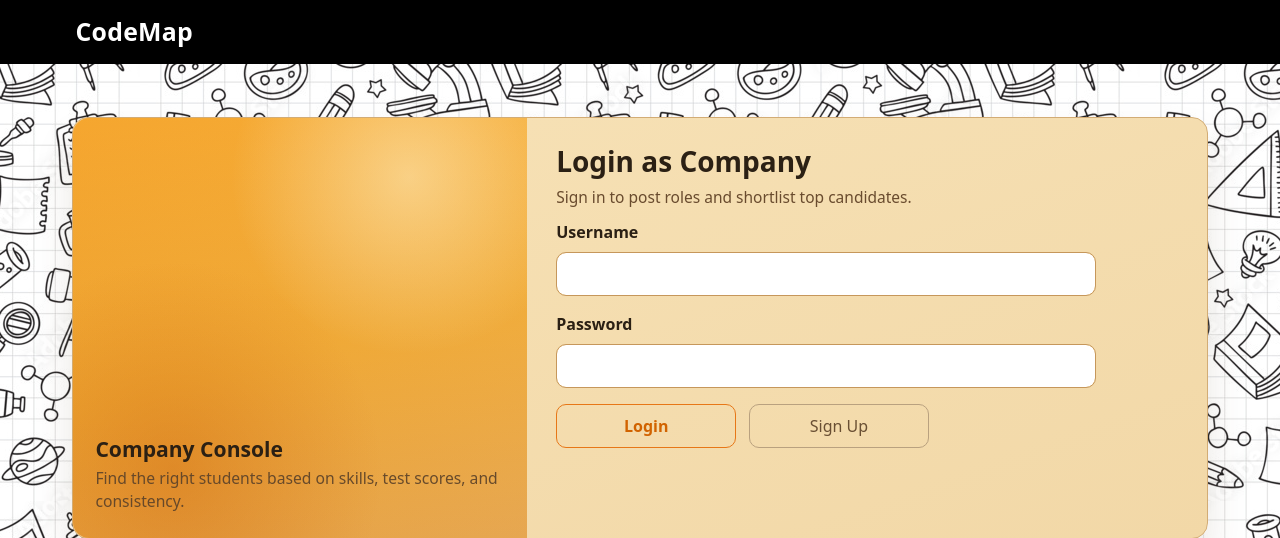
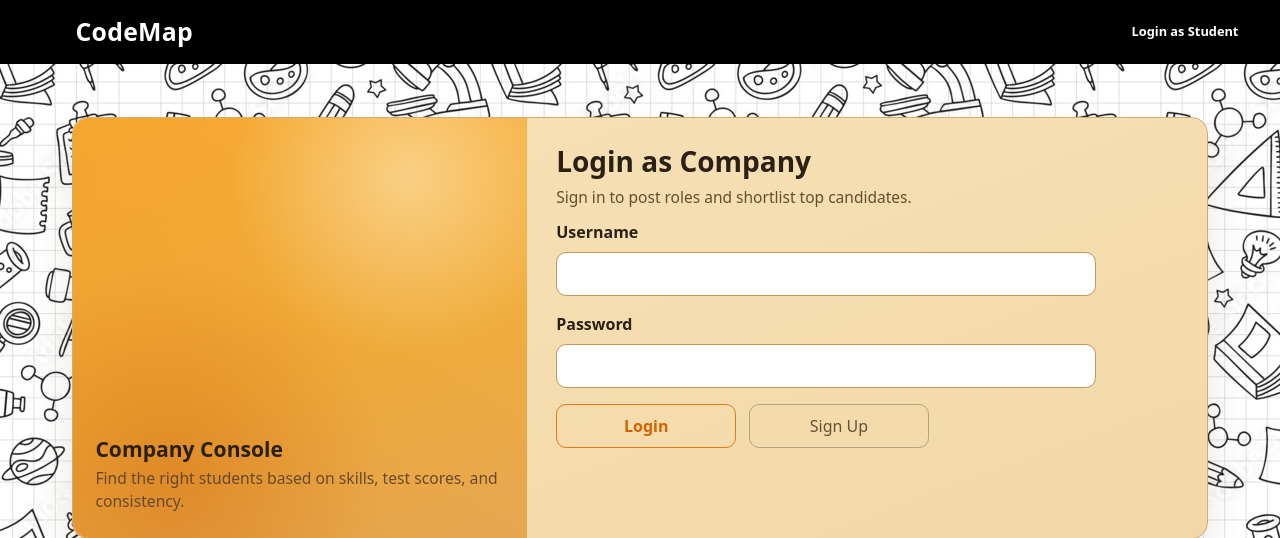
Before and after one commit to advait122/ROADmap, a FastAPI app: page /company/auth in a window 1280 px wide. Shown: the top 538 px of the page. Run offline with FastAPI, Linux system fonts and the light colour scheme.

Commit message:
WIP: onboarding UI changes

```diff
--- a/backend/web_portal/templates/base.html
+++ b/backend/web_portal/templates/base.html
@@ -255,6 +255,13 @@
                     <form method="post" action="/company/logout" class="company-topbar-logout-form">
                         <button type="submit" class="company-topbar-logout-btn">Logout</button>
                     </form>
+                </div>
+            {% elif request.url.path in ["/company/auth", "/company/signup"] %}
+                <div class="ribbon-nav" aria-hidden="true"></div>
+                <div class="topbar-actions">
+                    <a id="ribbonStudentBtn" href="/onboarding" class="ribbon-company-link">
+                        Login as Student
+                    </a>
                 </div>
             {% elif request.url.path == "/onboarding" %}
                 <div class="ribbon-nav" aria-hidden="true"></div>
@@ -641,6 +648,7 @@
                 window.sessionStorage.removeItem("keepDoubtbotOpen");
             }
         })();
+
     </script>
 </body>
 </html>
```
